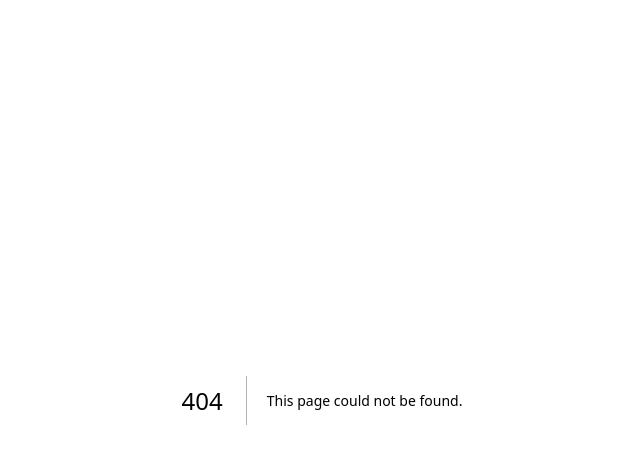
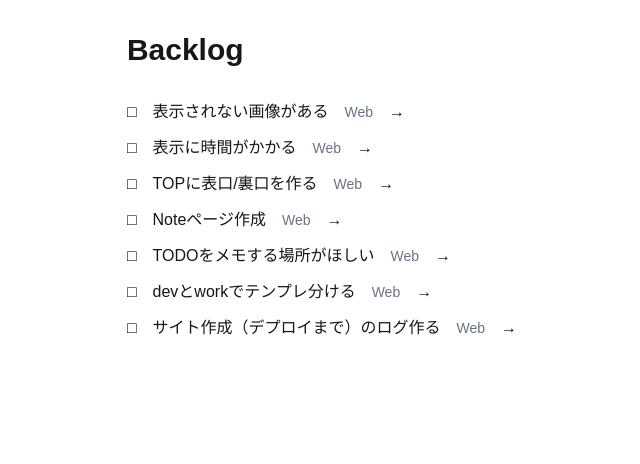
Before and after one commit to yamamotoyakuhinsenryoten-cmd/mountain-book-dyeshop, a Next.js app: page /backlogs in a window 1280 px wide. Before the commit this address had no page. Shown: the top 464 px of the page, without its empty margins (318-958 px from the left). Built offline with nearby package versions, Linux system fonts and the light colour scheme.

Commit message:
backlog作成

```diff
--- /dev/null
+++ b/app/backlogs/page.tsx
@@ -0,0 +1,25 @@
+import { backlogs } from "@/data/backlogs";
+import Link from "next/link";
+
+export default function BacklogsPage() {
+  return (
+    <main className="max-w-3xl mx-auto p-8">
+      <h1 className="text-3xl font-bold mb-8">Backlog</h1>
+
+      <div className="space-y-3">
+        {backlogs.map((item, index) => (
+          <div key={index} className="flex items-center gap-4">
+            <span>{item.done ? "✓" : "□"}</span>
+
+            <span className={item.done ? "line-through text-gray-400" : ""}>
+              {item.title}
+            </span>
+
+            <span className="text-sm text-gray-500">{item.category}</span>
+            {item.link && <Link href={item.link.value}>→{item.link.name}</Link>}
+          </div>
+        ))}
+      </div>
+    </main>
+  );
+}
--- /dev/null
+++ b/data/backlogs/index.ts
@@ -0,0 +1,39 @@
+import { title } from "process";
+
+export const backlogs = [
+    {   title:"表示されない画像がある",
+        category:"Web",
+        done:false,
+        link: {name:"",value:""}
+    },
+    {   title:"表示に時間がかかる",
+        category:"Web",
+        done:false,
+        link: {name:"",value:""}
+    },
+        {  title:"TOPに表口/裏口を作る",
+        category:"Web",
+        done:false,
+        link: {name:"",value:""}
+    },
+        {   title:"Noteページ作成",
+        category:"Web",
+        done:false,
+        link: {name:"",value:""}
+    },
+    {   title:"TODOをメモする場所がほしい",
+        category:"Web",
+        done:false,
+        link: {name:"",value:""}
+    },
+    {   title:"devとworkでテンプレ分ける",
+        category:"Web",
+        done:false,
+        link: {name:"",value:""}
+    },
+    {   title:"サイト作成（デプロイまで）のログ作る",
+        category:"Web",
+        done:false,
+        link: {name:"",value:""}
+    },
+];
```
